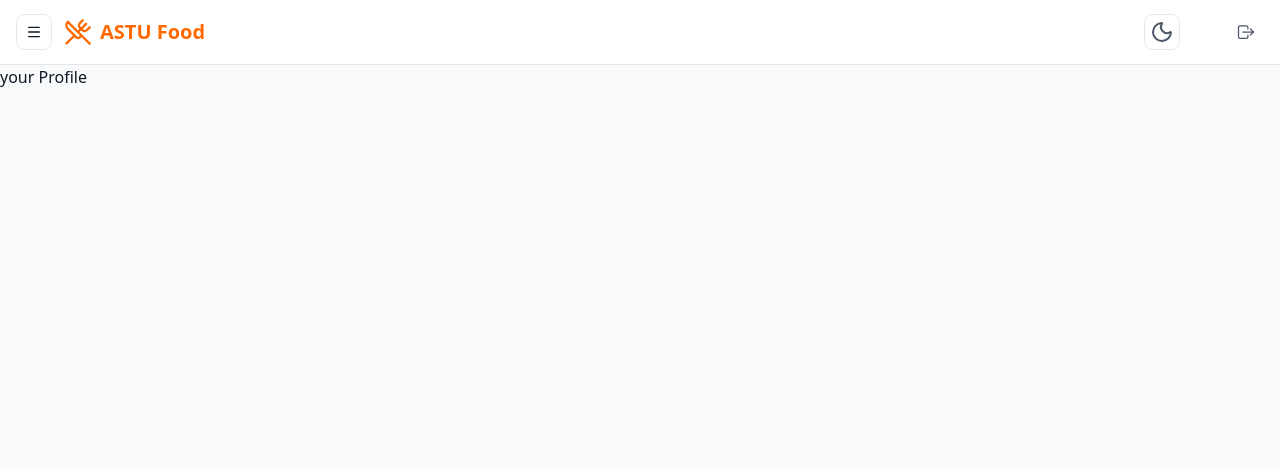
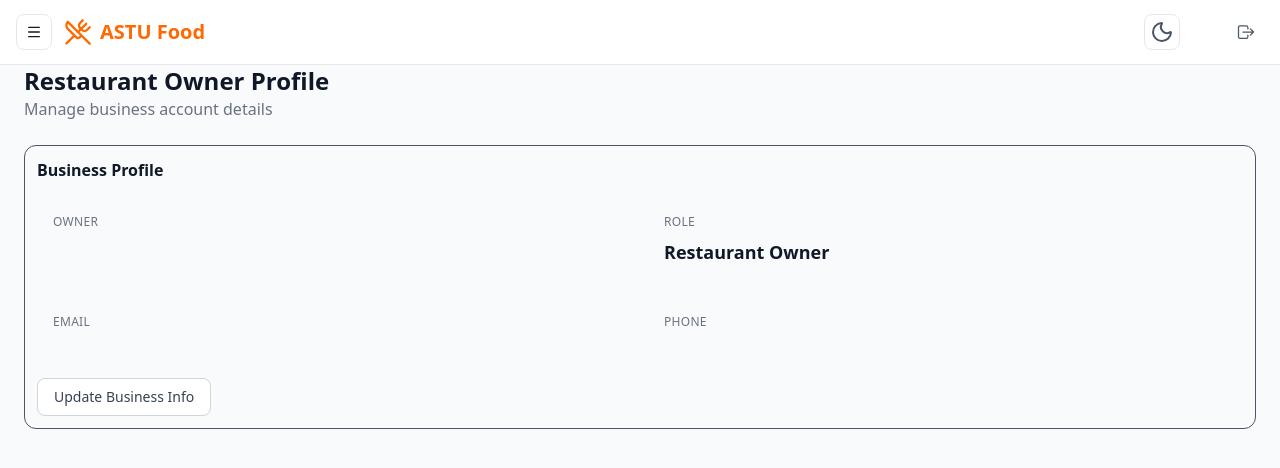
Before and after one commit to gedeno/Delivery-system, a Next.js app in the folder dsfrontend/: page /dashboard/owner/profile in a window 1280 px wide. Shown: the top 468 px of the page. Built offline with nearby package versions, Linux system fonts and the light colour scheme; no server answers.

Commit message:
owner profle page are done

```diff
--- a/dsfrontend/app/dashboard/owner/profile/page.tsx
+++ b/dsfrontend/app/dashboard/owner/profile/page.tsx
@@ -1,11 +1,44 @@
 "use client"
 import { DashboardHeader } from "@/app/components/layout/Dashboardlayout"
+import { Button } from "@/app/components/ui/Button"
+import { UserData } from "@/lib/UserData"
 
 export default function Profilepage(){
+    const user = UserData()
     return(
         <div>
             <DashboardHeader/>
-            your Profile
+            <div className="space-y-6 px-6">
+                <div>
+                    <h2 className="text-2xl font-bold text-gray-900 ">Restaurant Owner Profile</h2>
+                    <p className="text-gray-500">Manage business account details</p>
+                </div>
+
+                <div className="border rounded-xl p-3 border-gray-600 dark:border-gray-300">
+                    <h1 className="font-bold ">Business Profile</h1>
+                    <div className="mt-4 grid gap-4 sm:grid-cols-2">
+                    <div className="rounded-lg bg-gray-50 p-4">
+                        <p className="text-xs uppercase tracking-wide text-gray-500">Owner</p>
+                        <p className="mt-2 text-lg font-semibold text-gray-900">{user?.first_name}</p>
+                    </div>
+                    <div className="rounded-lg bg-gray-50 p-4">
+                        <p className="text-xs uppercase tracking-wide text-gray-500">Role</p>
+                        <p className="mt-2 text-lg font-semibold text-gray-900">Restaurant Owner</p>
+                    </div>
+                    <div className="rounded-lg bg-gray-50 p-4">
+                        <p className="text-xs uppercase tracking-wide text-gray-500">Email</p>
+                        <p className="mt-2 text-lg font-semibold text-gray-900">{user?.email}</p>
+                    </div>
+                    <div className="rounded-lg bg-gray-50 p-4">
+                        <p className="text-xs uppercase tracking-wide text-gray-500">Phone</p>
+                        <p className="mt-2 text-lg font-semibold text-gray-900">{user?.phone}</p>
+                    </div>
+                    </div>
+                    <div className="mt-6">
+                    <Button variant="outline">Update Business Info</Button>
+                    </div>
+                </div>
+            </div>
 
         </div>
     )
```
